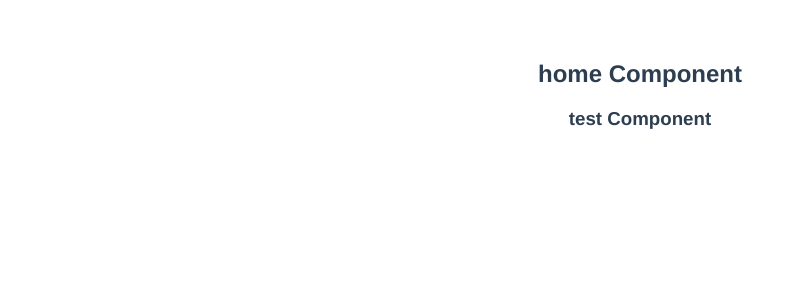
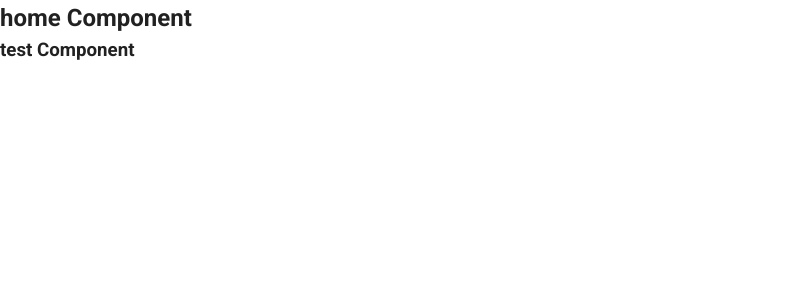
Before and after one commit to jelicich/andes-timeline, a Vue app: page / in a window 1280 px wide. Shown: the top 300 px of the page, without its empty margins (0-804 px from the left). Built offline with nearby package versions, Linux system fonts and the light colour scheme.

Commit message:
Add vuetify

```diff
--- a/public/index.html
+++ b/public/index.html
@@ -6,6 +6,8 @@
     <meta name="viewport" content="width=device-width,initial-scale=1.0">
     <link rel="icon" href="<%= BASE_URL %>favicon.ico">
     <title><%= htmlWebpackPlugin.options.title %></title>
+    <link rel="stylesheet" href="https://fonts.googleapis.com/css?family=Roboto:100,300,400,500,700,900">
+    <link rel="stylesheet" href="https://cdn.jsdelivr.net/npm/@mdi/font@latest/css/materialdesignicons.min.css">
   </head>
   <body>
     <noscript>
--- a/src/App.vue
+++ b/src/App.vue
@@ -1,27 +1,61 @@
 <template>
-    <div id="app">
+    <v-app>
         <home></home>
-    </div>
+        <!-- <v-app-bar
+        app
+        color="primary"
+        dark
+        >
+        <div class="d-flex align-center">
+            <v-img
+            alt="Vuetify Logo"
+            class="shrink mr-2"
+            contain
+            src="https://cdn.vuetifyjs.com/images/logos/vuetify-logo-dark.png"
+            transition="scale-transition"
+            width="40"
+            />
+
+            <v-img
+            alt="Vuetify Name"
+            class="shrink mt-1 hidden-sm-and-down"
+            contain
+            min-width="100"
+            src="https://cdn.vuetifyjs.com/images/logos/vuetify-name-dark.png"
+            width="100"
+            />
+        </div>
+
+        <v-spacer></v-spacer>
+
+        <v-btn
+            href="https://github.com/vuetifyjs/vuetify/releases/latest"
+            target="_blank"
+            text
+        >
+            <span class="mr-2">Latest Release</span>
+            <v-icon>mdi-open-in-new</v-icon>
+        </v-btn>
+        </v-app-bar>
+
+        <v-main>
+        <HelloWorld/>
+        </v-main> -->
+    </v-app>
 </template>
 
 <script>
-import Home from './views/home'
+import Home from './views/home';
 
 export default {
-    name: 'App',
-    components: {
-        Home
-    }
-}
+  name: 'App',
+
+  components: {
+    Home
+  },
+
+  data: () => ({
+    //
+  }),
+};
 </script>
-
-<style>
-#app {
-    font-family: Avenir, Helvetica, Arial, sans-serif;
-    -webkit-font-smoothing: antialiased;
-    -moz-osx-font-smoothing: grayscale;
-    text-align: center;
-    color: #2c3e50;
-    margin-top: 60px;
-}
-</style>
--- a/src/main.js
+++ b/src/main.js
@@ -1,8 +1,10 @@
 import Vue from 'vue'
 import App from './App.vue'
+import vuetify from './plugins/vuetify';
 
 Vue.config.productionTip = false
 
 new Vue({
-  render: h => h(App),
+  vuetify,
+  render: h => h(App)
 }).$mount('#app')
--- /dev/null
+++ b/src/plugins/vuetify.js
@@ -0,0 +1,7 @@
+import Vue from 'vue';
+import Vuetify from 'vuetify/lib';
+
+Vue.use(Vuetify);
+
+export default new Vuetify({
+});
--- /dev/null
+++ b/vue.config.js
@@ -0,0 +1,5 @@
+module.exports = {
+  "transpileDependencies": [
+    "vuetify"
+  ]
+}
```
Also changed, not shown: package.json (+5 -2 lines), src/assets/logo.svg (added), 1 other file (tests, documents, lock files or other folders).
